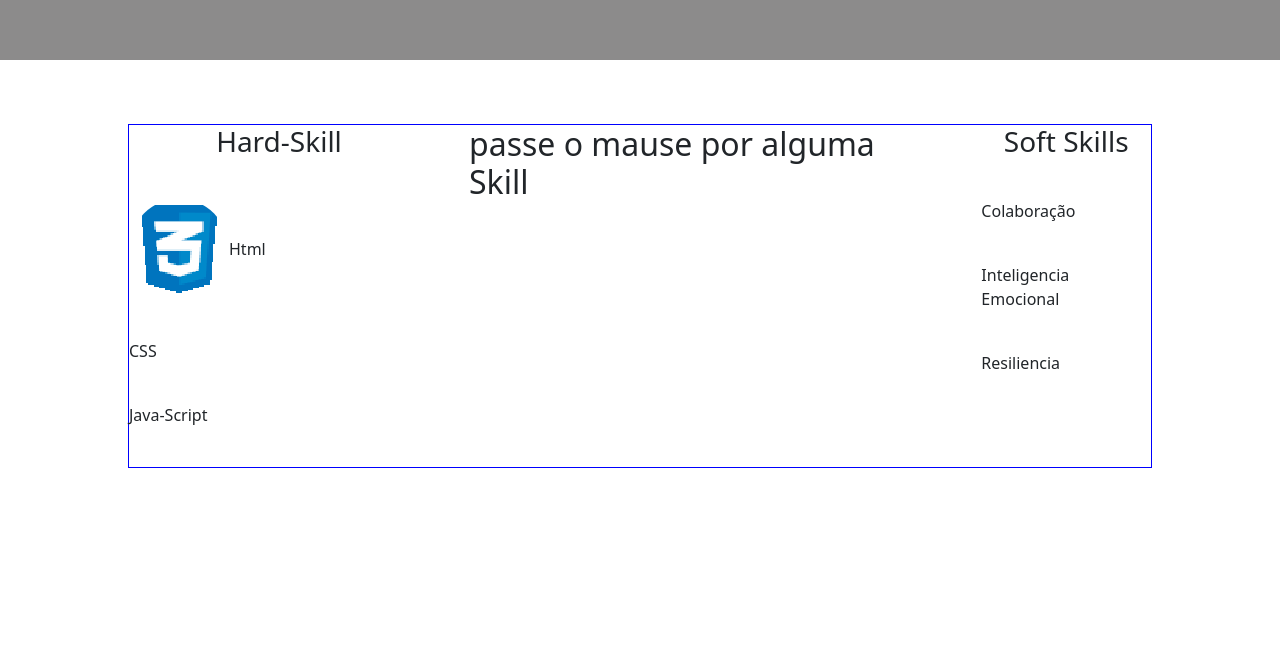
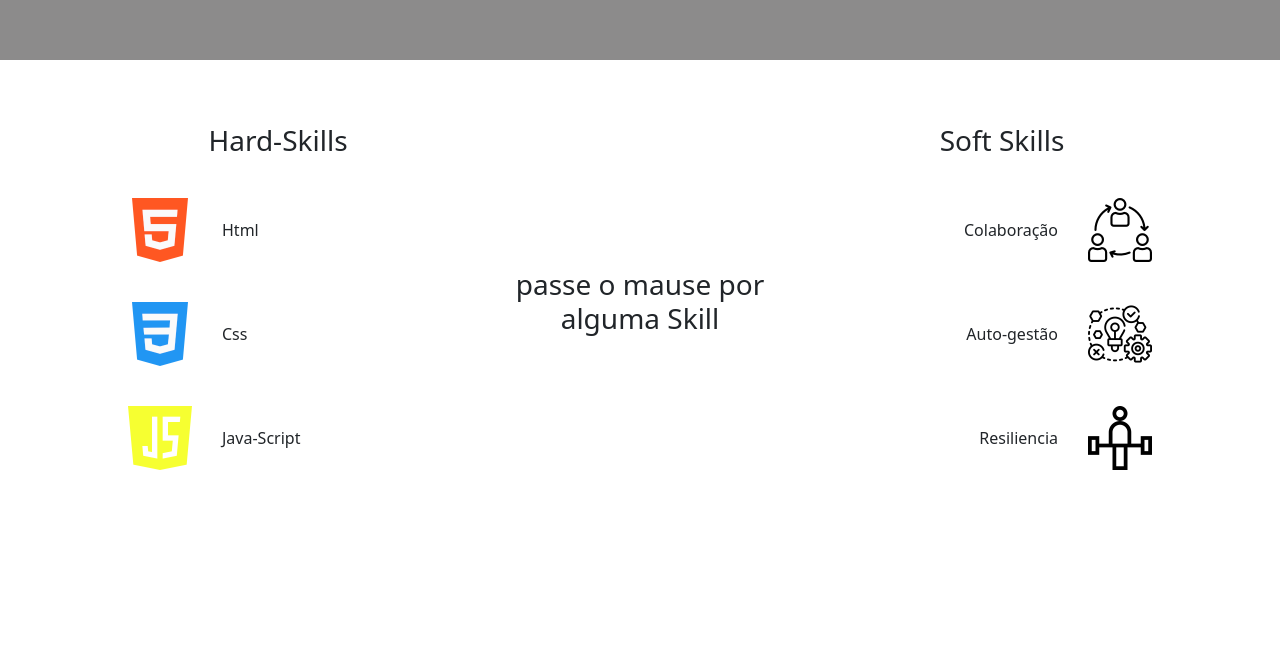
Before and after one commit to jandui-Rodrigues/jandui-rodrigues.github.io, a plain HTML site: page index.html in a window 1280 px wide. Shown: the part 790-1444 px from the top of the page. Before the commit the page ends 1322 px from the top, so only its background shows below. Drawn offline with nearby package versions, Linux system fonts and the light colour scheme.

Commit message:
Finalizada seçao de infos

```diff
--- a/index.html
+++ b/index.html
@@ -72,31 +72,61 @@
         </div>
       </section>
       <section class="infos">
-        <div >
-          <ul class="skills">
-            <div>
-              <h3>Hard-Skill</h3>
+        <div class="skills">
+          <ul class="hard-skill">
+            <h3>Hard-Skills</h3>
             <li>
               <figure>
-                    <img src="./imgs/css.png" alt="" />
+                <img src="./imgs/html-5-126.png" alt="" />
                 <figcaption>Html</figcaption>
               </figure>
             </li>
-              <li>CSS</li>
-              <li>Java-Script</li>
+            <li>
+              <figure>
+                <img src="./imgs/css-3-128.png" alt="" />
+                <figcaption>Css</figcaption>
+              </figure>
+            </li>
+            <li>
+              <figure>
+                <img src="./imgs/java-script.png" alt="" />
+                <figcaption>Java-Script</figcaption>
+              </figure>
+            </li>
+          </ul>
+          <div id="exib">
+            <h3>passe o mause por alguma Skill</h3>
           </div>
-            <div>
-                <h2>passe o mause por alguma Skill</h2>
-            </div>
-            <div>
+          <ul class="soft-skill">
             <h3>Soft Skills</h3>
-              <li>Colaboração</li>
-              <li>Inteligencia Emocional</li>
-              <li>Resiliencia</li>
-            </div>
+            <li>
+              <figure>
+                <figcaption>Colaboração</figcaption>
+                <img src="./imgs/colaboracao.png" alt="" />
+              </figure>
+            </li>
+            <li>
+              <figure>
+                <figcaption>Auto-gestão</figcaption>
+                <img src="./imgs/logica.png" alt="" />
+              </figure>
+            </li>
+            <li>
+              <figure>
+                <figcaption>Resiliencia</figcaption>
+                <img src="./imgs/resiliencia.png" alt="" />
+              </figure>
+            </li>
           </ul>
         </div>
       </section>
+      <section class="projects">
+
+      </section>
     </main>
   </body>
+  <script
+    src="https://cdn.jsdelivr.net/npm/bootstrap@5.3.0-alpha3/dist/js/bootstrap.bundle.min.js"
+    integrity="sha384-ENjdO4Dr2bkBIFxQpeoTz1HIcje39Wm4jDKdf19U8gI4ddQ3GYNS7NTKfAdVQSZe"
+    crossorigin="anonymous"></script>
 </html>
--- a/style.css
+++ b/style.css
@@ -8,12 +8,13 @@ li img {
   width: 64px;
 }
 
-ul , p{
+ul,
+p {
   margin: 0;
   padding: 0;
 }
 
-li{
+li {
   list-style: none;
 }
 
@@ -24,7 +25,7 @@ svg {
 }
 
 .contat {
-    position:fixed;
+  position: fixed;
   top: 37%;
   background: #fafafa9a;
   padding: 20px 10px;
@@ -35,9 +36,9 @@ svg {
 .header-conteiner {
   background: #0c0b0b9d;
   height: 50px;
-
 }
-.header-conteiner , nav ul{
+.header-conteiner,
+nav ul {
   display: flex;
   justify-content: space-between;
   align-items: center;
@@ -47,7 +48,6 @@ svg {
   gap: 2rem;
 }
 
-
 .section-profile {
   background: #25232386;
   height: 100vh;
@@ -56,7 +56,7 @@ svg {
   display: flex;
   align-items: center;
   gap: 0 12rem;
-    padding: 0 6.8rem 5rem ;
+  padding: 0 6.8rem 5rem;
 }
 
 .section-profile div > h1 {
@@ -64,39 +64,45 @@ svg {
   margin-bottom: 1.5rem;
 }
 
-img {
+.section-profile img {
   border-radius: 1000px;
   width: 400px;
 }
 
 .infos {
-
   padding: 4rem 0;
-}
-
-.infos h3 {
-    text-align: center;
-}
-
-.infos li {
-    margin: 40px 0;
 }
 
 .skills {
   width: 80%;
   margin: auto;
   gap: 40px;
-    border: blue 1px solid;
   display: flex;
+}
+
+.skills h3 {
+  text-align: center;
+}
+
+.skills li {
+  margin: 40px 0;
+}
+
+#exib {
+  position: relative;
+  top: 9rem;
 }
 
 .skills figure {
   width: 300px;
   display: flex;
   align-items: center;
+  gap: 30px;
 }
-.skills figure img{
-    width: 100px;
-    image-rendering: pixelated;
-
+.skills figure img {
+  width: 64px;
 }
+.skills .soft-skill figure {
+  justify-content: end;
+  text-align: left;
+}
```
Also changed, not shown: imgs/colaboracao.png (added), imgs/css-3-128.png (added), imgs/css-3.png (deleted), imgs/css.png (deleted), imgs/development.png (added), imgs/html-5-126.png (added), imgs/html.png (deleted), imgs/java-script.png (added), imgs/logica.png (added), imgs/recursos-humanos.png (added), imgs/resiliencia.png (added). Lines whose indentation alone changed are shown as unchanged.
